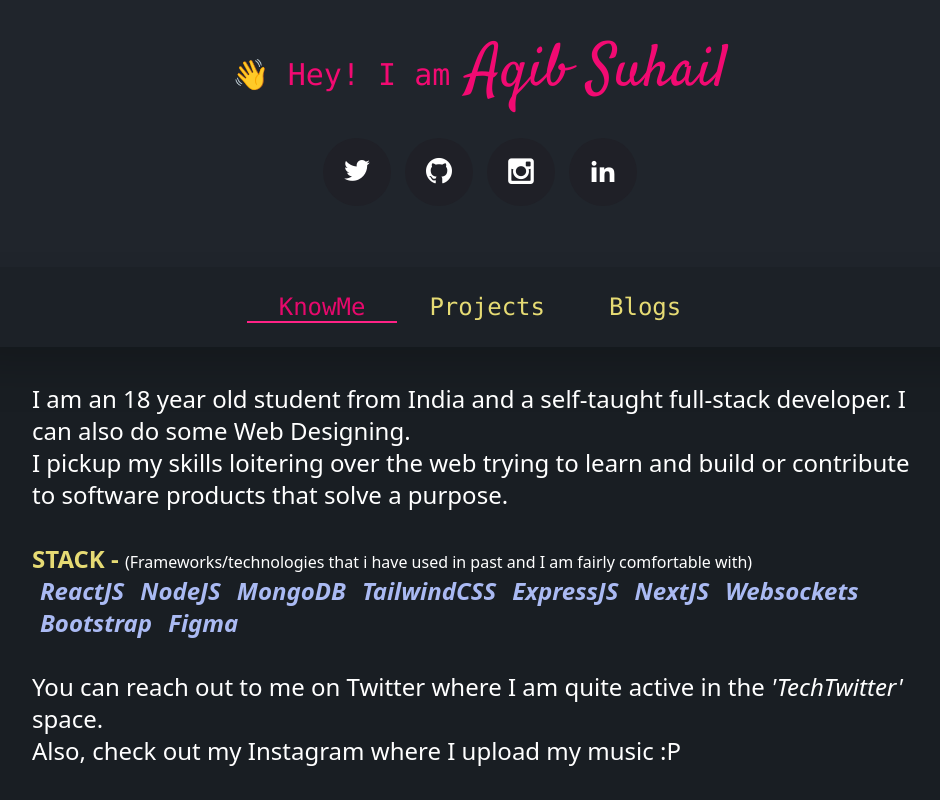
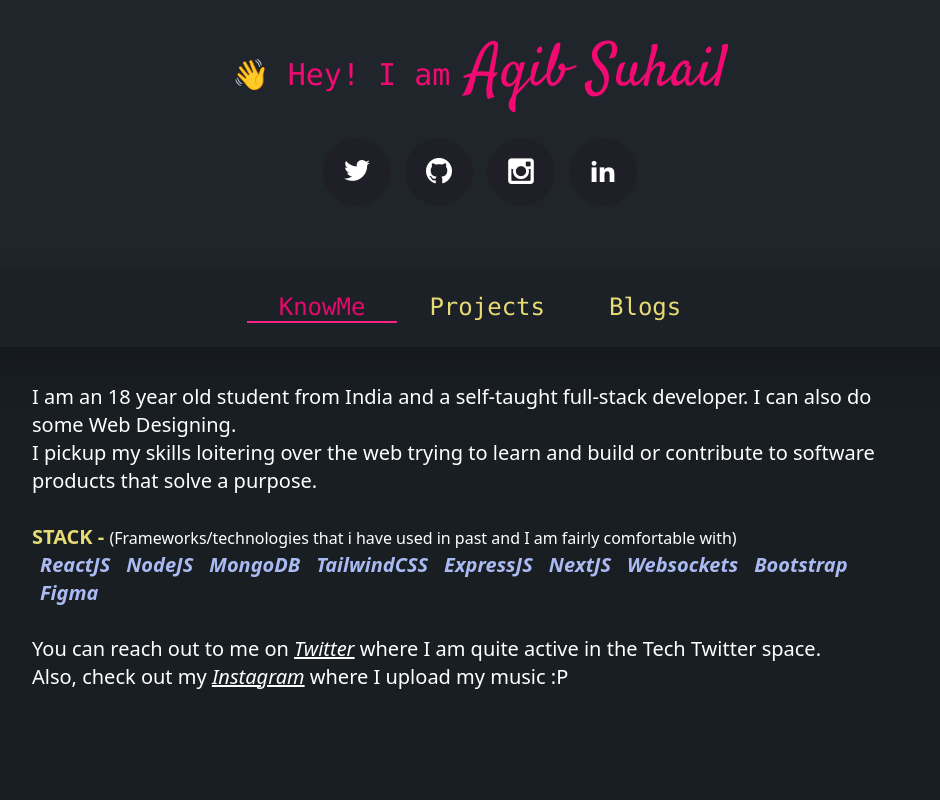
Before and after one commit to geeqib23/portofolio, a Next.js app: page / in a window 1280 px wide. Shown: the whole page, without its empty margins (160-1100 px from the left). Built offline with nearby package versions, Linux system fonts and the light colour scheme; what @tailwindcss/typography would draw is missing.

Commit message:
fixed font size and added inssta and twitter href

```diff
--- a/pages/index.js
+++ b/pages/index.js
@@ -4,7 +4,7 @@
 function KnowMe(props) {
   return (
     <Layout title='Aqib Suhail | Portofolio'>
-      <div className=' max-w-4xl text-lg sm:text-2xl'>
+      <div className=' max-w-4xl text-lg sm:text-xl'>
         <p className=''>
           I am an 18 year old student from India and a self-taught full-stack
           developer. I can also do some Web Designing.{' '}
@@ -22,7 +22,7 @@
           </span>
         </div>
 
-        <div>
+        <div className=' w-full'>
           <span className='inline-block px-1 mx-1  font-semibold  transition-all duration-150 transform text-links italic hover:shadow-sm hover:scale-105'>
             ReactJS
           </span>
@@ -53,10 +53,25 @@
         </div>
         <br></br>
         <div className=''>
-          You can reach out to me on Twitter where I am quite active in the{' '}
-          <i>'TechTwitter'</i> space.
+          You can reach out to me on{' '}
+          <a
+            className='underline italic hover:text-primaryLight'
+            href='https://twitter.com/geeqib23'
+          >
+            Twitter
+          </a>{' '}
+          where I am quite active in the Tech Twitter space.
         </div>
-        <div>Also, check out my Instagram where I upload my music :P </div>
+        <div>
+          Also, check out my{' '}
+          <a
+            className='underline italic hover:text-primaryLight'
+            href='https://instagram.com/aqibs_/'
+          >
+            Instagram
+          </a>{' '}
+          where I upload my music :P{' '}
+        </div>
       </div>
     </Layout>
   )
```
